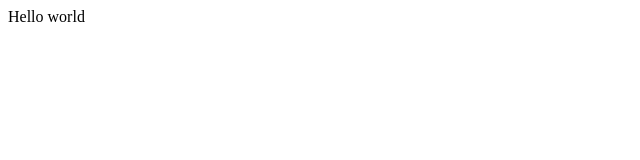
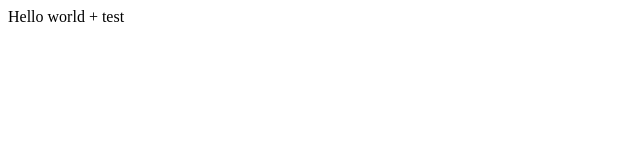
Before and after one commit to Mallaxy/life-tracker, a React (Vite) app in the folder apps/frontend/: page / in a window 1280 px wide. Shown: the top 160 px of the page, without its empty margins (0-640 px from the left). Built offline with nearby package versions, Linux system fonts and the light colour scheme.

Commit message:
updateTextInAPP

```diff
--- a/apps/frontend/src/App.tsx
+++ b/apps/frontend/src/App.tsx
@@ -1,5 +1,5 @@
 export const App = () => {
-  const string = 'Hello world'
+  const string = 'Hello world + test'
 
   return <>{string}</>
 }
```
